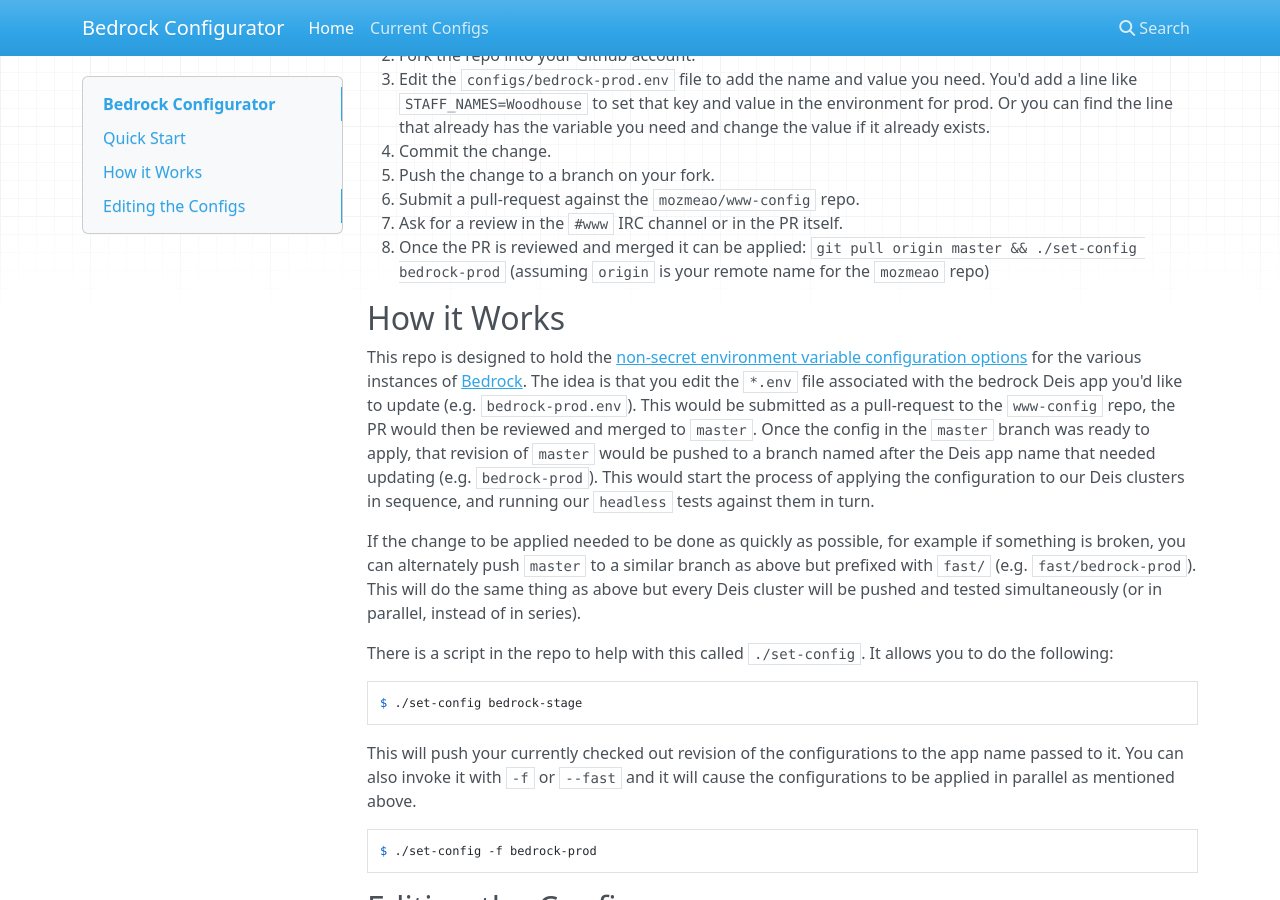
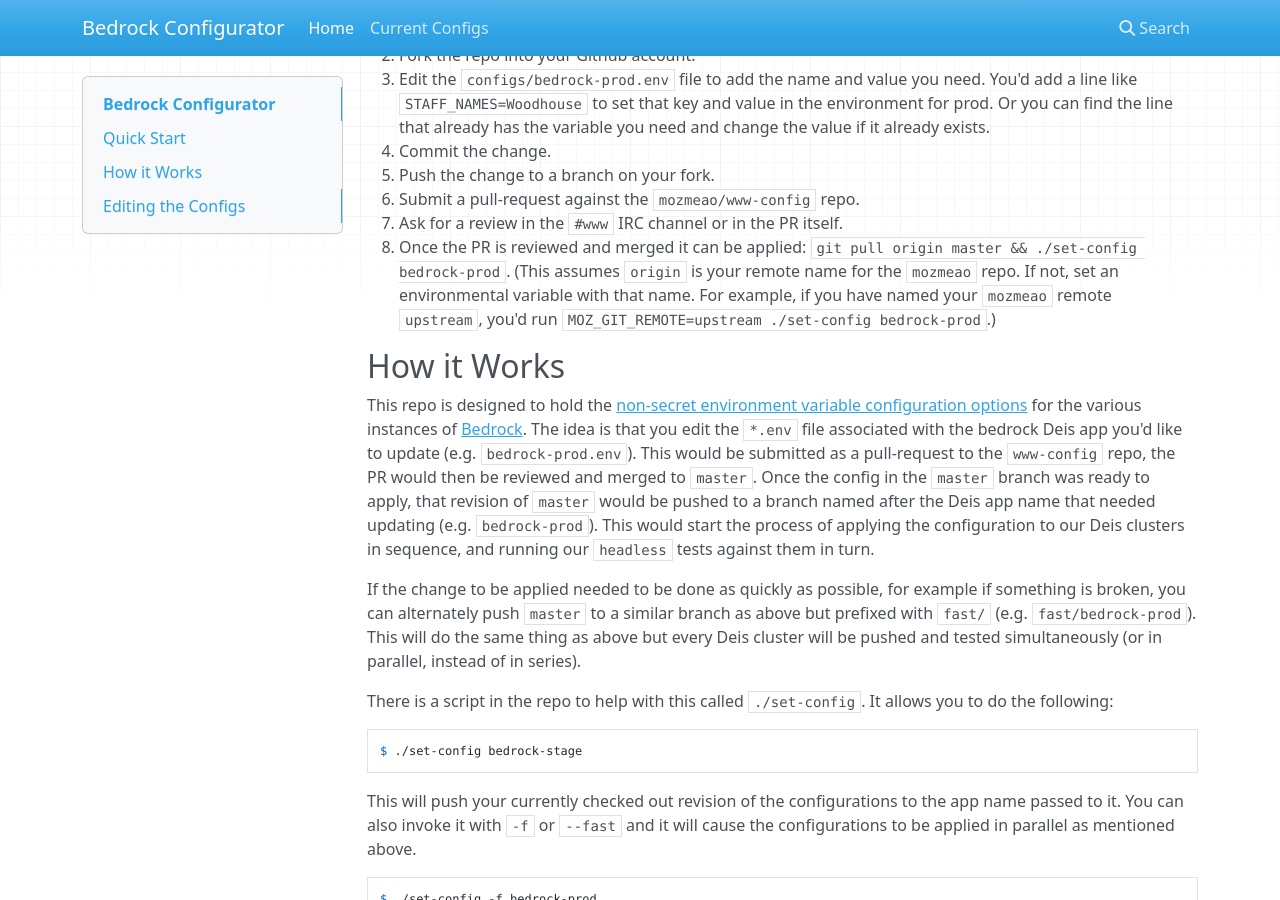
Before and after one commit to mozmeao/www-config, an MkDocs documentation site: the page built from docs/index.md, in a window 1280 px wide and 900 px high, scrolled down 941 px. Built offline with MkDocs 1.6.1, drawn with Linux system fonts in a browser that asks for light colours; nearby versions of some CDN libraries; old or Windows-style settings are respelled for this version of MkDocs.

Commit message:
Update docs with reference for alternate mozmeao remote names.

```diff
--- a/docs/index.md
+++ b/docs/index.md
@@ -41,7 +41,7 @@
 5. Push the change to a branch on your fork.
 6. Submit a pull-request against the `mozmeao/www-config` repo.
 7. Ask for a review in the `#www` IRC channel or in the PR itself.
-8. Once the PR is reviewed and merged it can be applied: `git pull origin master && ./set-config bedrock-prod` (assuming `origin` is your remote name for the `mozmeao` repo)
+8. Once the PR is reviewed and merged it can be applied: `git pull origin master && ./set-config bedrock-prod`. (This assumes `origin` is your remote name for the `mozmeao` repo. If not, set an environmental variable with that name. For example, if you have named your `mozmeao` remote `upstream`, you'd run `MOZ_GIT_REMOTE=upstream ./set-config bedrock-prod`.)
 
 ## How it Works
 
```
